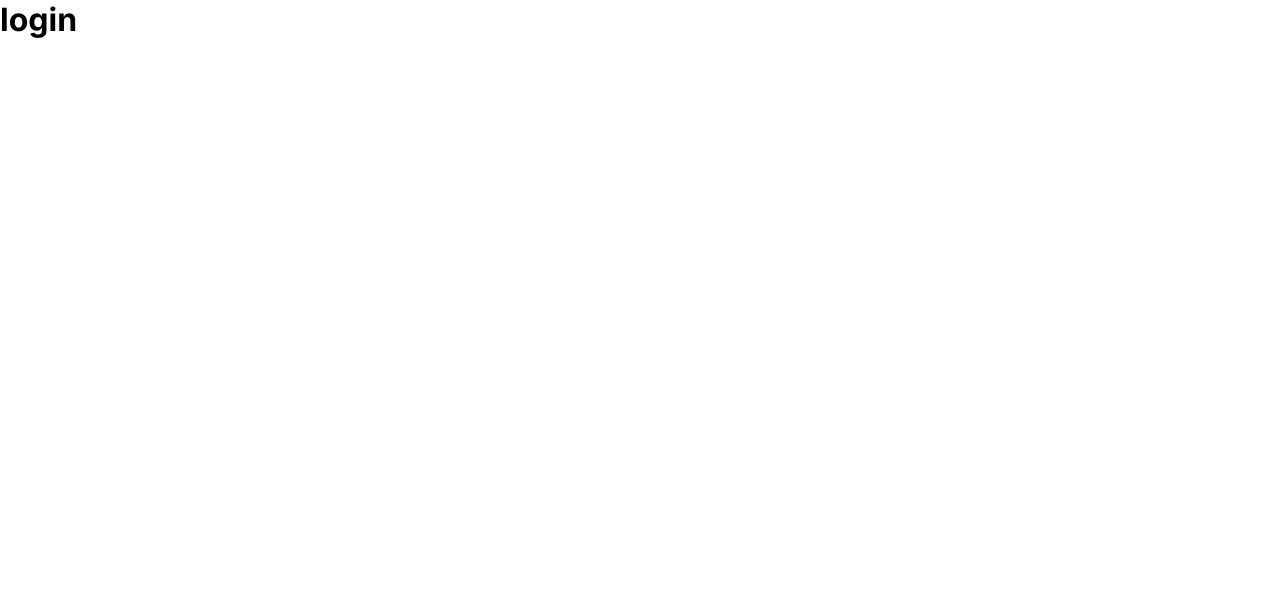
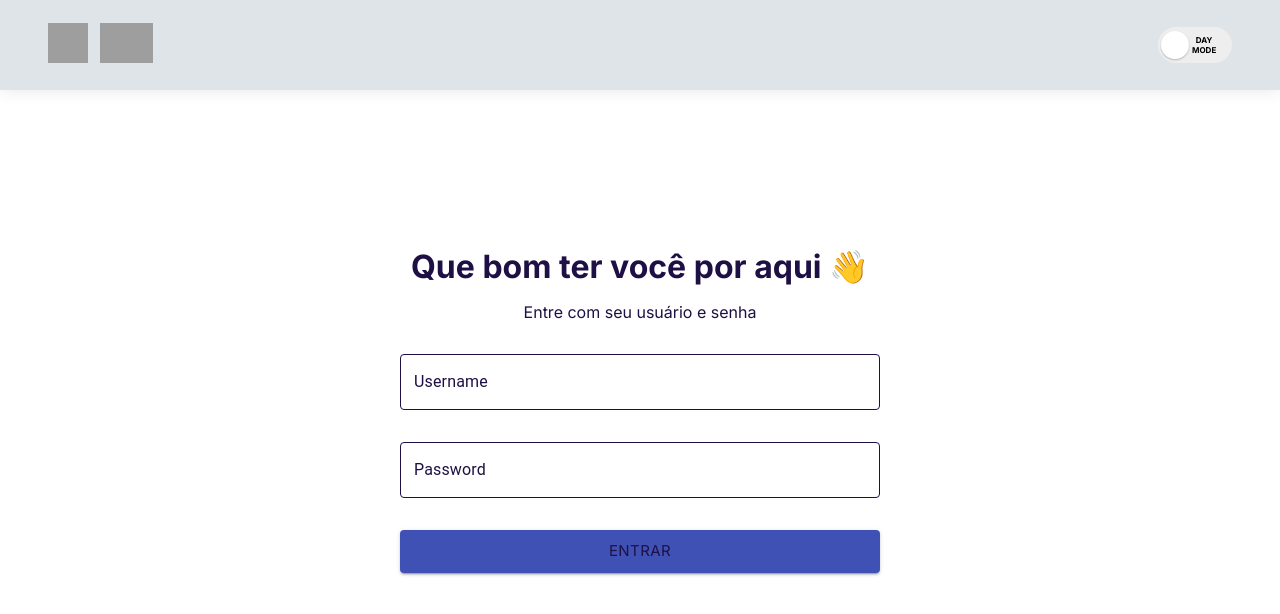
Before and after one commit to LucasTiberio/poupachef-challenge, a React (Create React App) app: page /login in a window 1280 px wide. Shown: the top 614 px of the page. Built offline with nearby package versions, Linux system fonts and the light colour scheme; grey boxes are pictures that could not be loaded.

Commit message:
feature/login & supplier list

```diff
--- a/src/App.tsx
+++ b/src/App.tsx
@@ -1,6 +1,7 @@
 import React, { Suspense, useMemo } from 'react';
 import { useSelector } from 'react-redux';
 import { ThemeProvider } from 'styled-components';
+import { ToastContainer } from 'react-toastify';
 
 import { getCurrentTheme } from './store/ducks/theme';
 import GlobalStyle from './theme/global';
@@ -11,8 +12,7 @@ import { ThemeI } from './theme/types';
 import LightTheme from './theme/themes/light';
 import DarkTheme from './theme/themes/dark';
 
-const App = ():JSX.Element => {
-
+const App = (): JSX.Element => {
   const currentTheme = useSelector(getCurrentTheme);
 
   const providedTheme: ThemeI = useMemo(() => {
@@ -22,6 +22,9 @@ const App = ():JSX.Element => {
 
       case 'DARK':
         return DarkTheme;
+
+      default:
+        return LightTheme;
     }
   }, [currentTheme]);
 
@@ -29,12 +32,13 @@ const App = ():JSX.Element => {
     <div className="App">
       <ThemeProvider theme={providedTheme}>
         <GlobalStyle />
+        <ToastContainer />
         <Suspense fallback={<h1>loading</h1>}>
           <Routing />
         </Suspense>
       </ThemeProvider>
     </div>
   );
-}
+};
 
 export default App;
--- a/src/components/AdminRouteItem/index.tsx
+++ b/src/components/AdminRouteItem/index.tsx
@@ -2,29 +2,31 @@ import React from 'react';
 import { Route, Redirect } from 'react-router-dom';
 import { Location } from 'history';
 
+import { isAuthenticated } from '@poupachef/helpers/authentication';
+
 import { RouteAndRedirect } from '../../routing/types';
 
 interface Props extends RouteAndRedirect {
-  component?: any;
-  location?: Location<unknown> | undefined;
+  location?: Location | undefined;
 }
 
-const AdminRoute = ({
-  component: Component,
-  ...props
-}: Props): JSX.Element => {
-  const number = 10;
+const AdminRoute = ({ component: Component, location, ...props }: Props): JSX.Element => {
+  const authenticated = isAuthenticated();
 
-  if (number > 1) {
+  if (authenticated) {
     return (
-        <Route
+      <Route
         {...props}
-        render={(renderProps: any): JSX.Element | null => Component ? <Component {...props} {...renderProps} /> : null}
+        render={(renderProps: any): JSX.Element | null => {
+          if (Component) return <Component {...props} {...renderProps} />;
+
+          return null;
+        }}
       />
     );
   }
 
-  return <Redirect to={{ pathname: '/login', state: { from: props.location?.pathname } }} />;
+  return <Redirect to={{ pathname: '/login', state: { from: location?.pathname } }} />;
 };
 
 export default AdminRoute;
--- a/src/domains/authentication/login/index.tsx
+++ b/src/domains/authentication/login/index.tsx
@@ -1,7 +1,95 @@
 import React from 'react';
+import { Button, TextField } from '@material-ui/core';
+import { Text } from 'rebass';
+import { useFormik } from 'formik';
+import { useHistory } from 'react-router-dom';
+
+import Spacer from '@poupachef/ui/spacer';
+import Header from '@poupachef/components/Header';
+import { setAuthentication } from '@poupachef/helpers/authentication';
+import { SUPPLIER_LISTING_PATH } from '@poupachef/routing/routes/logged';
+import api from '@poupachef/api';
+
+import { Container } from './style';
+
+interface ValuesI {
+  username: string;
+  password: string;
+}
 
 const Login = (): JSX.Element => {
-  return <h1>login</h1>;
-}
+  const history = useHistory();
+
+  const handleGetToken = (values: ValuesI) => {
+    const { username, password } = values;
+
+    setAuthentication('123456');
+    history.push(SUPPLIER_LISTING_PATH);
+
+    api
+      .post('/oauth/token', {
+        grant_type: 'password',
+        username,
+        password,
+        scope: 'web',
+      })
+      .then(({ data }) => {
+        console.log(data);
+      });
+  };
+
+  const initialValues: ValuesI = {
+    username: '',
+    password: '',
+  };
+
+  const formik = useFormik({
+    initialValues,
+    onSubmit: (values: ValuesI) => {
+      handleGetToken(values);
+    },
+  });
+
+  return (
+    <>
+      <Header />
+      <Container onSubmit={formik.handleSubmit}>
+        <Text fontSize="32px" as="span" fontWeight="bold" pb="16px">
+          Que bom ter você por aqui 👋
+        </Text>
+        <Text fontSize="16px" as="span" pb="32px">
+          Entre com seu usuário e senha
+        </Text>
+
+        <TextField
+          label="Username"
+          name="username"
+          variant="outlined"
+          fullWidth
+          onChange={formik.handleChange}
+          value={formik.values.username}
+        />
+
+        <Spacer space="32px" />
+
+        <TextField
+          label="Password"
+          name="password"
+          type="password"
+          variant="outlined"
+          fullWidth
+          onChange={formik.handleChange}
+          value={formik.values.password}
+        />
+
+        <Spacer space="32px" />
+
+        <Button type="submit" variant="contained" color="primary" size="large" fullWidth>
+          ENTRAR
+        </Button>
+      </Container>
+    </>
+  );
+};
 
 export default Login;
--- /dev/null
+++ b/src/domains/authentication/login/style.ts
@@ -0,0 +1,12 @@
+import styled from 'styled-components';
+
+export const Container = styled.form`
+  display: flex;
+  flex-direction: column;
+  align-items: center;
+  justify-content: center;
+
+  max-width: 480px;
+  height: calc(100vh - 160px);
+  margin: auto;
+`;
--- /dev/null
+++ b/src/domains/supplies/SupplierList/index.tsx
@@ -0,0 +1,7 @@
+import React from 'react';
+
+const SupplierList = (): JSX.Element => {
+  return <h1>list</h1>;
+};
+
+export default SupplierList;
--- /dev/null
+++ b/src/helpers/authentication.ts
@@ -0,0 +1,21 @@
+import cookie from 'js-cookie';
+
+export const HASH_COOKIE = 'poupachef-jwt';
+const HASH_COOKIE_DAYS_LENGHT = 8;
+
+export const isAuthenticated = (): boolean => {
+  const hasAuthenticationHash = !!cookie.get(HASH_COOKIE);
+  return hasAuthenticationHash;
+};
+
+export const setAuthentication = (jwt: string) => {
+  cookie.set(HASH_COOKIE, jwt, {
+    expires: HASH_COOKIE_DAYS_LENGHT,
+  });
+
+  // For production => Add domain and security cookie fields (as like domain, secure, etc...)
+};
+
+export const removeAuthentication = (): void => {
+  cookie.remove(HASH_COOKIE);
+};
--- a/src/index.tsx
+++ b/src/index.tsx
@@ -13,7 +13,7 @@ ReactDOM.render(
       <App />
     </Provider>
   </React.StrictMode>,
-  document.getElementById('root')
+  document.getElementById('root'),
 );
 
 serviceWorker.unregister();
--- a/src/routing/routes/index.ts
+++ b/src/routing/routes/index.ts
@@ -1,8 +1,11 @@
-import { RouteAndRedirect } from "../types";
+import { RouteAndRedirect } from '../types';
+
 import authRoutes from './auth';
+import loggedRoutes from './logged';
 
 const routes: RouteAndRedirect[] = [
   ...authRoutes,
+  ...loggedRoutes,
   {
     redirect: true,
     from: '*',
--- /dev/null
+++ b/src/routing/routes/logged.ts
@@ -0,0 +1,17 @@
+import { lazy } from 'react';
+
+import { RouteAndRedirect } from '../../routing/types';
+
+export const SUPPLIER_LISTING_PATH = '/suppliers';
+const SUPPLIER_LISTING_COMPONENT = lazy(() => import('../../domains/supplies/SupplierList'));
+
+const routes: RouteAndRedirect[] = [
+  {
+    path: SUPPLIER_LISTING_PATH,
+    component: SUPPLIER_LISTING_COMPONENT,
+    authenticated: true,
+    exact: true,
+  },
+];
+
+export default routes;
```
